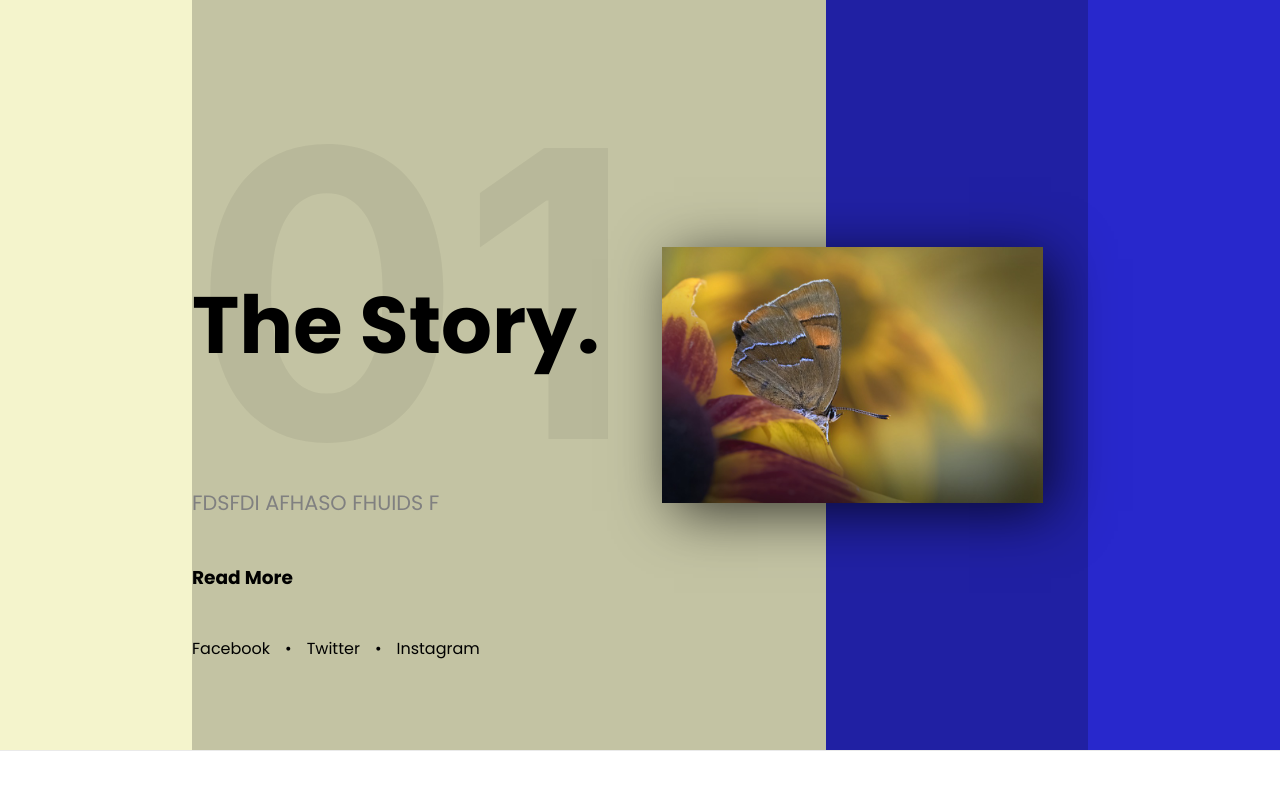
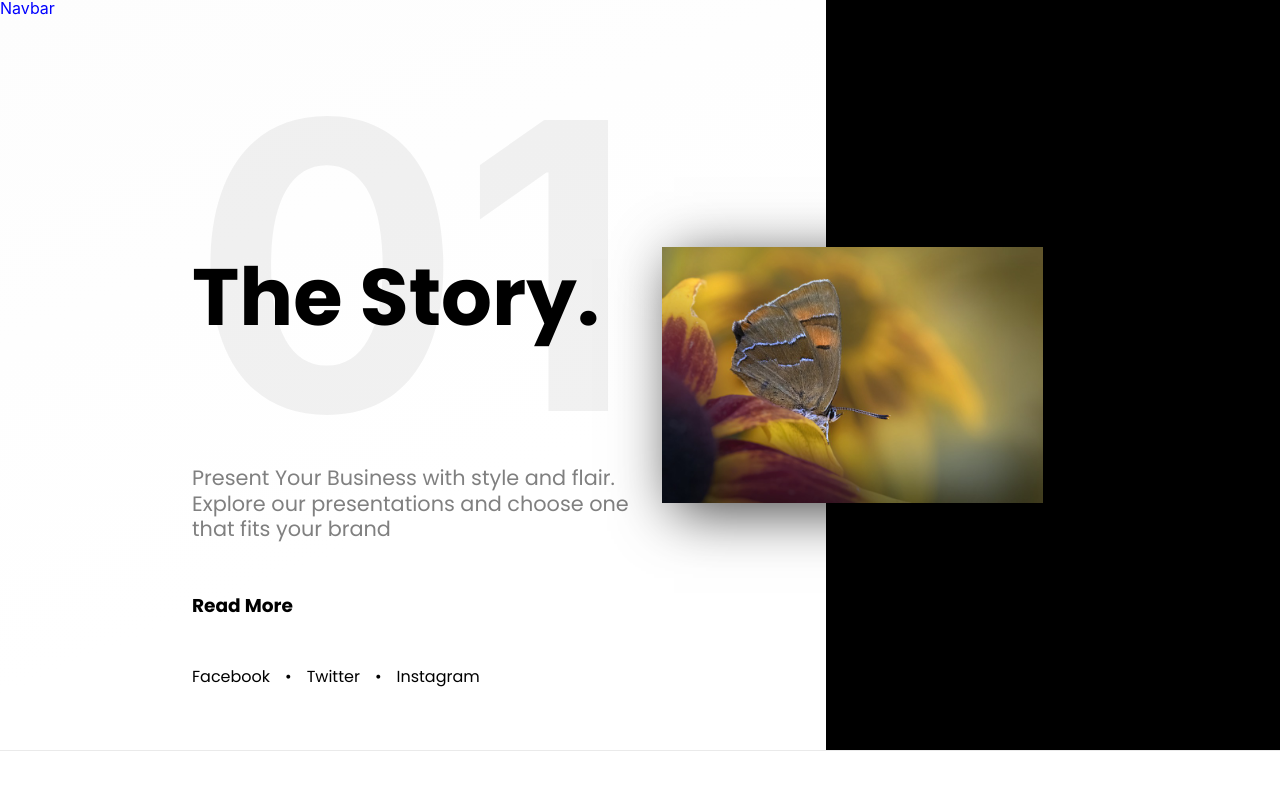
Before and after one commit to debdevs/business-presentation-site, a Next.js app: page / in a window 1280 px wide. Shown: the top 790 px of the page. Built offline with nearby package versions, Linux system fonts and the light colour scheme.

Commit message:
create navbar and import to home page

```diff
--- /dev/null
+++ b/components/UI/organisms/Navbar/Navbar.js
@@ -0,0 +1,9 @@
+import React from 'react'
+import styles from './Navbar.module.css'
+const Navbar = () => {
+  return (
+    <nav className={styles.navbar}>Navbar</nav>
+  )
+}
+
+export default Navbar
--- /dev/null
+++ b/components/UI/organisms/Navbar/Navbar.module.css
@@ -0,0 +1,6 @@
+.navbar{
+    width:100%;
+    height:70px;
+    position: absolute;
+    color:blue;
+}
--- a/components/UI/templates/HomeHeroMain/HomeHeroMain.js
+++ b/components/UI/templates/HomeHeroMain/HomeHeroMain.js
@@ -18,7 +18,7 @@ const HomeHeroMain = () => {
 
           </div>
           <div className={styles.bottom_items}>
-            <p>FDSFDI AFHASO FHUIDS F</p>
+            <p>Present Your Business with style and flair. Explore our presentations and choose one that fits your brand</p>
             <button>Read More</button>
             <ul className={styles.hero_list}>
               <li>Facebook</li>•
--- a/components/UI/templates/HomeHeroMain/HomeHeroMain.module.css
+++ b/components/UI/templates/HomeHeroMain/HomeHeroMain.module.css
@@ -1,5 +1,5 @@
 .hero_container {
-    background:white;
+    background:linear-gradient(337deg, rgba(255, 255, 255, 1) 46%, rgba(253, 253, 253, 1) 100%);
     height:100vh;
     max-height:750px;
     width:100%;
@@ -17,13 +17,13 @@
     display: flex;
     align-items: center;
     justify-content: center;
-    background:rgba(200,200,0,.2);
+    background:rgba(200,200,0,0);
 
     padding: 0 15% 0 15%;
 }
 
 .left_content, .right_content{
-    background:rgba(0,0,0,.2);
+    background:rgba(0,0,0,0);
     display: flex;
     align-items: center;
     justify-content: center;
@@ -44,7 +44,7 @@ width:100%;
 }
 
 .right_bg{
-    background-color: blue;
+    background-color: black;
     width:55%;
 }
 .top_items {
@@ -75,6 +75,7 @@ width:100%;
 .bottom_items p {
     color: var(--accent-color-1);
     font-size: 1.3rem;
+    line-height: 1.6rem;
 }
 
 .bottom_items button {
--- a/pages/index.js
+++ b/pages/index.js
@@ -2,6 +2,7 @@ import Head from 'next/head'
 import Image from 'next/image'
 import styles from '../styles/Home.module.css'
 import HomeHeroMain from '../components/UI/templates/HomeHeroMain/HomeHeroMain'
+import Navbar from '../components/UI/organisms/Navbar/Navbar'
 export default function Home() {
   return (
     <div className={styles.container}>
@@ -10,7 +11,7 @@ export default function Home() {
         <meta name="description" content="" />
         <link rel="icon" href="/favicon.ico" />
       </Head>
-
+      < Navbar/>
       <main className={styles.main}>
       <HomeHeroMain/>
       </main>
```
